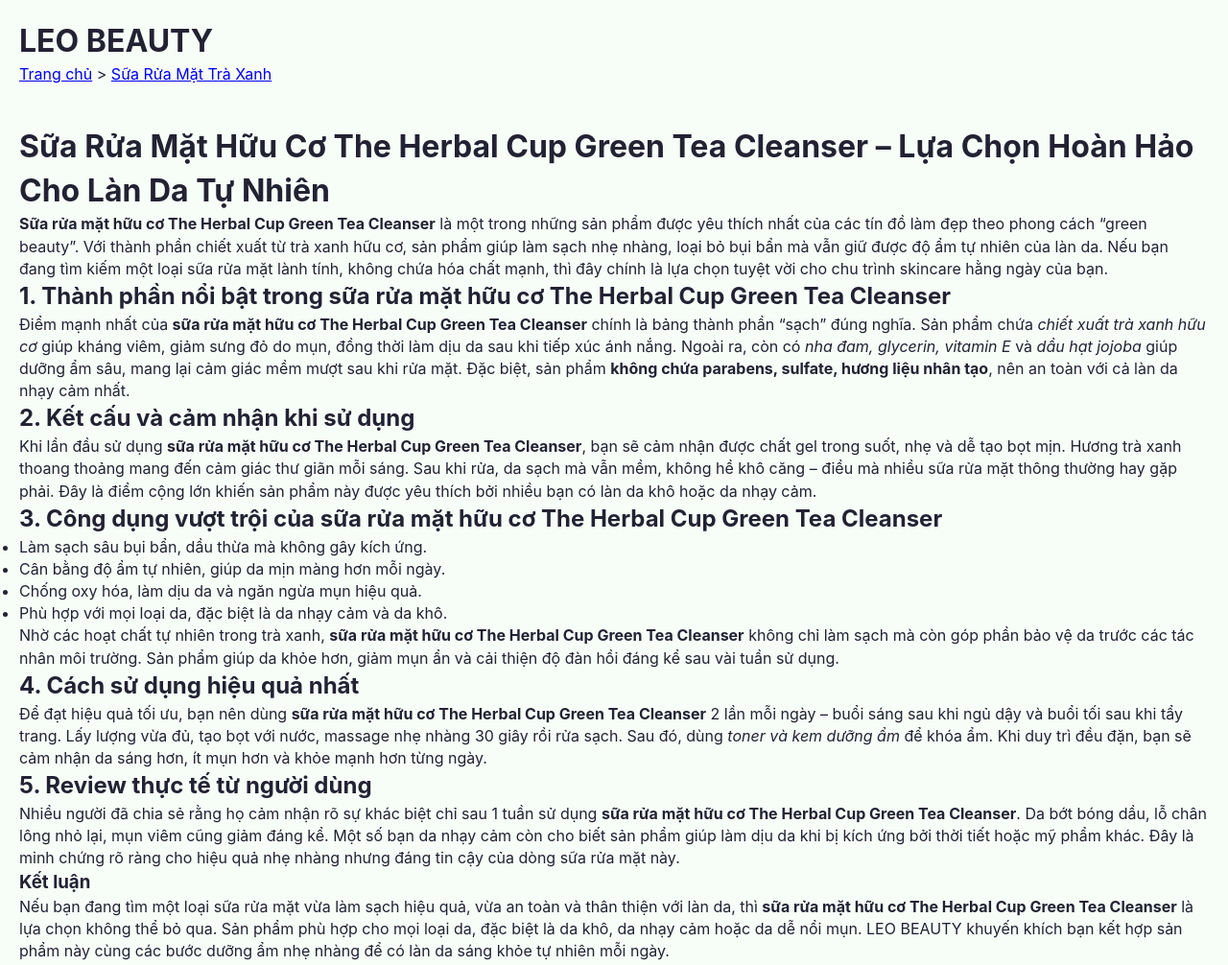
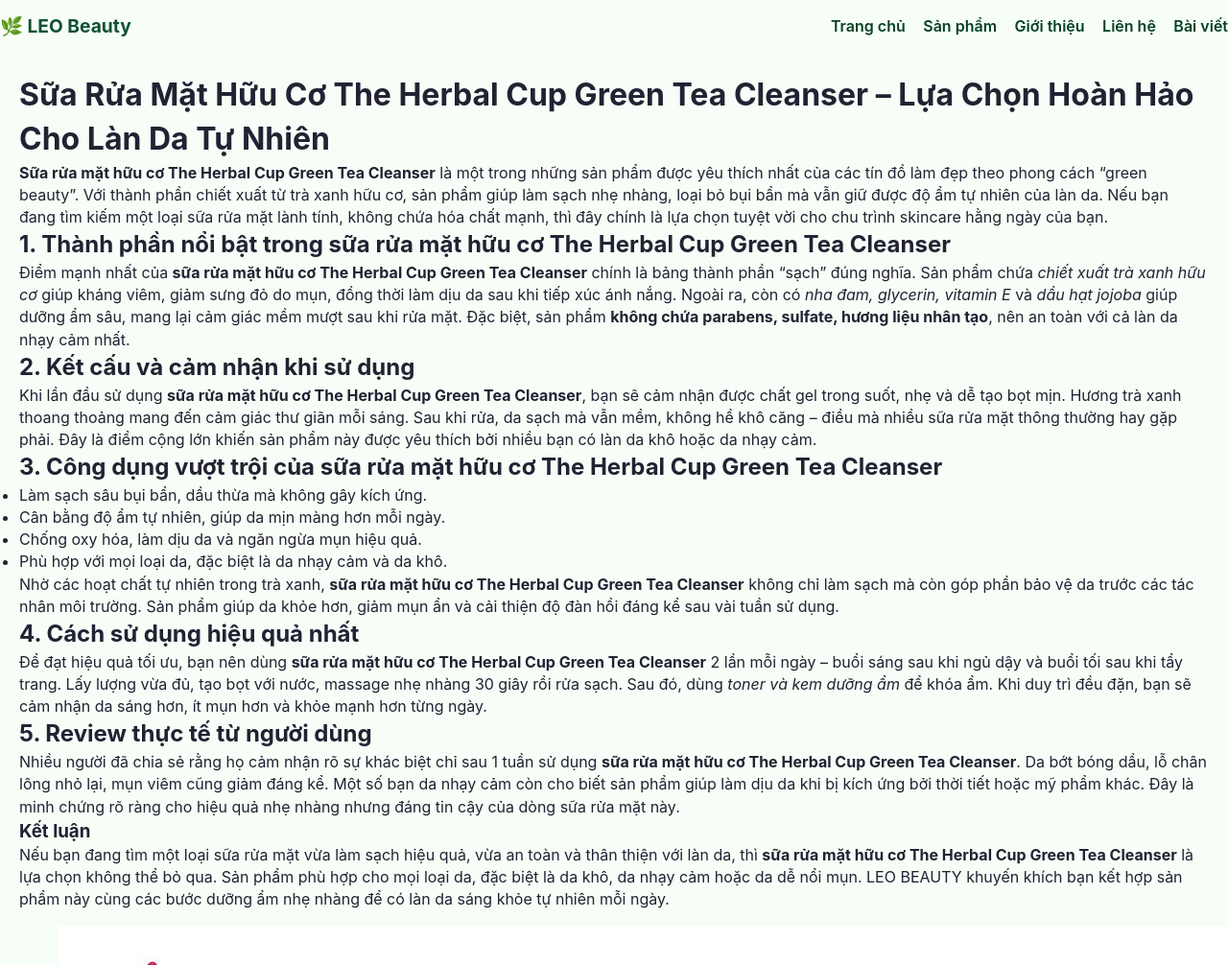
Before and after one commit to lanle1256/LEO-Beauty-, a plain HTML site: page post2.html in a window 1280 px wide. Shown: the top 1006 px of the page at 96% size. Drawn offline with Linux system fonts and the light colour scheme.

Commit message:
Update post2.html

```diff
--- a/post2.html
+++ b/post2.html
@@ -10,13 +10,16 @@
 </head>
 <body>
   <header>
-    <div class="container">
-      <h1>LEO BEAUTY</h1>
-      <nav>
-        <a href="index.html">Trang chủ</a> &gt;
-        <a href="post2.html">Sữa Rửa Mặt Trà Xanh</a>
-      </nav>
-    </div>
+    <div class="container header-inner">
+    <a class="logo" href="index.html">🌿 LEO Beauty</a>
+    <nav class="main-nav">
+      <a href="index.html">Trang chủ</a>
+      <a href="products.html">Sản phẩm</a>
+      <a href="about.html">Giới thiệu</a>
+      <a href="contact.html">Liên hệ</a>
+      <a href="blog.html" class="active">Bài viết</a>
+    </nav>
+  </div>
   </header>
 
   <main class="container">
```
